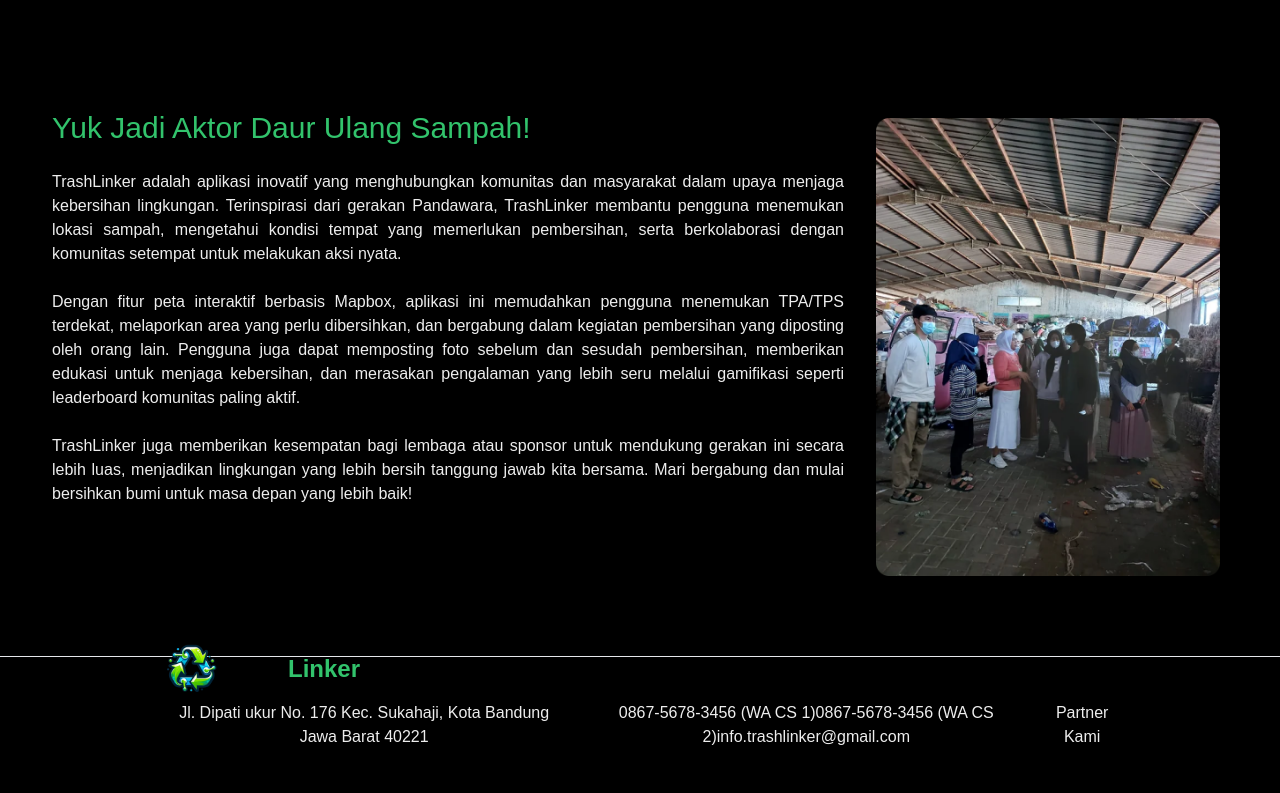
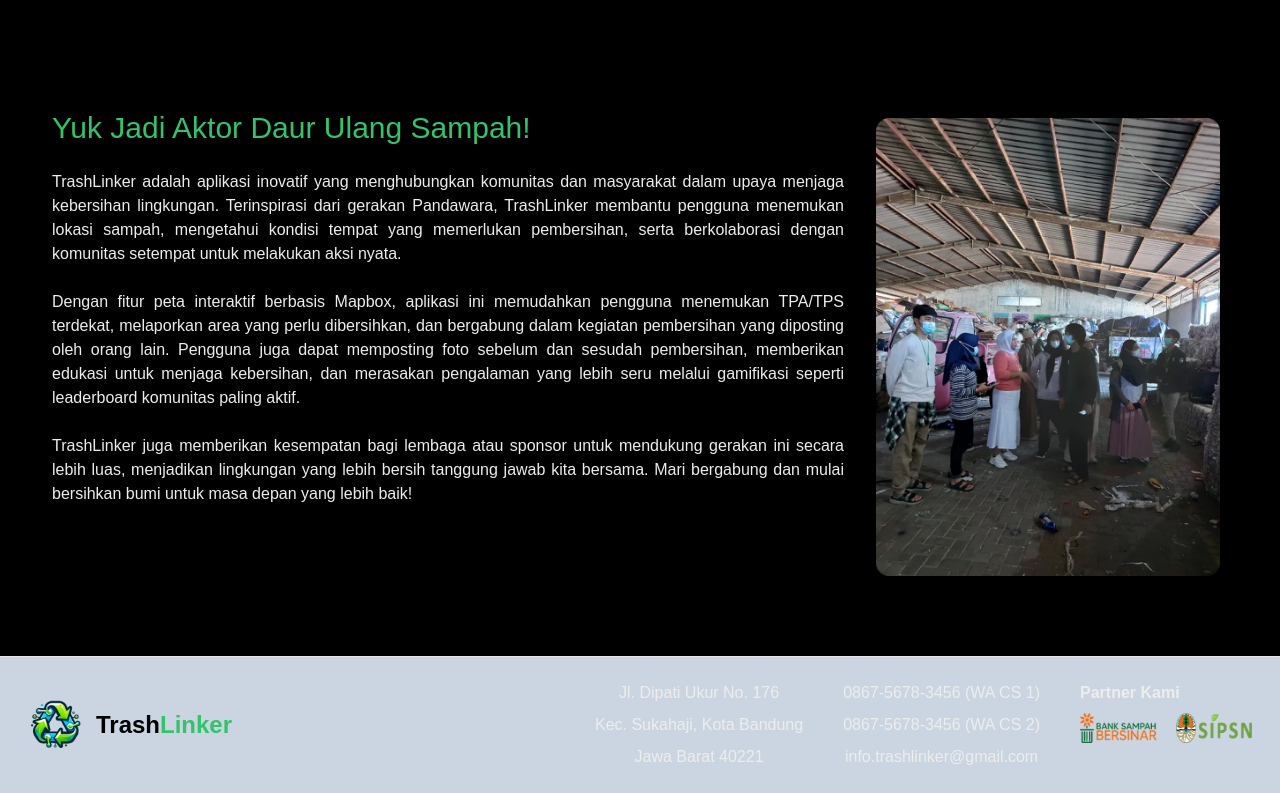
Before and after one commit to Gmnaqib/FrondEnd_TrashLinker_NextJS, a Next.js app: page / in a window 1280 px wide. Shown: the part 1497-2290 px from the top of the page. Before the commit the page ends 2246 px from the top, so only its background shows below. Built offline with nearby package versions, Linux system fonts and the light colour scheme.

Commit message:
Add Footer In Home And Add Folder Fitur

```diff
--- a/src/components/Footer.tsx
+++ b/src/components/Footer.tsx
@@ -2,31 +2,44 @@ import Link from "next/link";
 
 export default function Footer() {
   return (
-    <footer className="text-center px-4 lg:px-40 py-4 h-12 sm:h-20 w-full sm:pt-2 pt-4 border-t mt-5 flex sm:flex-row flex-col justify-between items-center space-y-3 sm:mb-0 mb-3 border-gray-200">
-      <div className="flex flex-col">
-        <a className="flex text-teal-600 items-center" href="#">
-          <img className="h-16" src="/logo.png" />
+    <footer className="bg-slate-300 text-center border-t mt-5 flex sm:flex-row flex-col justify-between items-center space-y-3 sm:mb-0 mb-3 p-6 border-gray-200">
+      <div className="flex flex-col sm:flex-row sm:justify-between w-full items-center">
+        {/* Logo dan Nama */}
+        <a className="flex text-teal-600 items-center space-x-2">
+          <img className="h-16" src="/logo.png" alt="TrashLinker Logo" />
           <div>
             <span className="text-black text-2xl font-bold">Trash</span>
             <span className="text-[rgba(50,195,108,1)] text-2xl font-bold">Linker</span>
           </div>
         </a>
 
-        <div className="flex flex-row">
-        <h2>Jl. Dipati ukur No. 176
-          Kec. Sukahaji, Kota Bandung
-          Jawa Barat 40221</h2>
-        <div>
-          <span>0867-5678-3456 (WA CS 1)</span>
-          <span>0867-5678-3456 (WA CS 2)</span>
-          <span>info.trashlinker@gmail.com</span>
-        </div>
+        {/* Alamat, Kontak, dan Partner */}
+        <div className="flex sm:flex-row flex-col sm:space-x-10 space-y-5 sm:space-y-0 mt-5 sm:mt-0">
+          {/* Alamat */}
+          <div className="flex flex-col space-y-2">
+            <span>Jl. Dipati Ukur No. 176</span>
+            <span>Kec. Sukahaji, Kota Bandung</span>
+            <span>Jawa Barat 40221</span>
+          </div>
 
-        <h2>
-        Partner Kami
-        </h2>
+          {/* Kontak */}
+          <div className="flex flex-col space-y-2">
+            <span>0867-5678-3456 (WA CS 1)</span>
+            <span>0867-5678-3456 (WA CS 2)</span>
+            <span>info.trashlinker@gmail.com</span>
+          </div>
+
+          {/* Partner */}
+          <div className="flex flex-col space-y-2 items-center sm:items-start">
+            <h2 className="font-semibold">Partner Kami</h2>
+            <div className="flex space-x-4">
+              <img src="/img/img_bank.png" className="w-20" alt="Bank Partner" />
+              <img src="/img/img_sipsn.png" className="w-20" alt="SIPSN Partner" />
+            </div>
+          </div>
         </div>
       </div>
     </footer>
+
   );
 }
```
Also changed, not shown: public/img/img_bank.png (added), public/img/img_sipsn.png (added).
